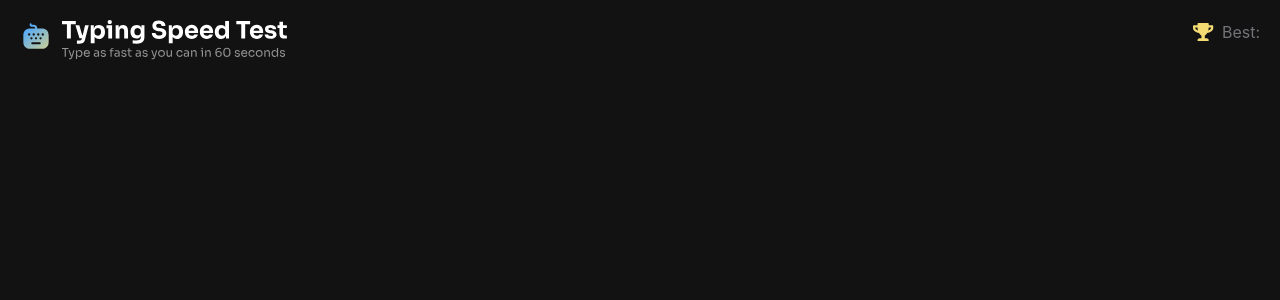
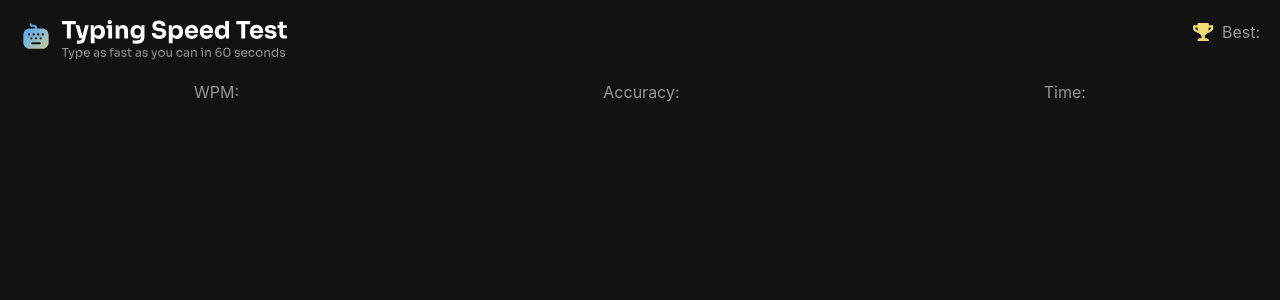
Before and after one commit to alitech42/Typing-Speed-Test, a React (Vite) app: page / in a window 1280 px wide. Shown: the top 300 px of the page. Built offline with nearby package versions, Linux system fonts and the light colour scheme.

Commit message:
Feat: Create Stats component for showing the WPM, Accuracy and Time

```diff
--- a/src/App.tsx
+++ b/src/App.tsx
@@ -1,13 +1,14 @@
-
-import './App.css'
-import { Header } from './components/Header'
+import "./App.css";
+import { Header } from "./components/Header";
+import { Stats } from "./components/Stats";
 
 function App() {
-  return (
-    <>
-      <Header />
-    </>
-  )
+    return (
+        <>
+            <Header />
+            <Stats />
+        </>
+    );
 }
 
-export default App
+export default App;
--- a/src/components/Header.tsx
+++ b/src/components/Header.tsx
@@ -1,6 +1,6 @@
 export function Header() {
     return (
-        <header className="flex justify-between p-2">
+        <header className="flex justify-between p-2 mb-3">
             <div>
                 <img
                     src="src/assets/images/logo-large.svg"
@@ -14,7 +14,7 @@ export function Header() {
                 />
             </div>
             <div>
-                <p className="text-[hsl(240,3%,46%)] flex flex-row gap-2">
+                <p className="text-[hsl(240,1%,59%)] flex flex-row gap-2">
                     <img
                         src="src/assets/images/icon-personal-best.svg"
                         alt=""
--- /dev/null
+++ b/src/components/Stats.tsx
@@ -0,0 +1,15 @@
+export function Stats() {
+    return (
+        <div className="flex flex-row justify-around">
+            <div className="text-[hsl(240,1%,59%)]">
+                <h2 className="text-[hsl(240,1%,59%)]">WPM:</h2>
+            </div>
+            <div>
+                <h2 className="text-[hsl(240,1%,59%)]">Accuracy:</h2>
+            </div>
+            <div>
+                <h2 className="text-[hsl(240,1%,59%)]">Time:</h2>
+            </div>
+        </div>
+    );
+}
```
